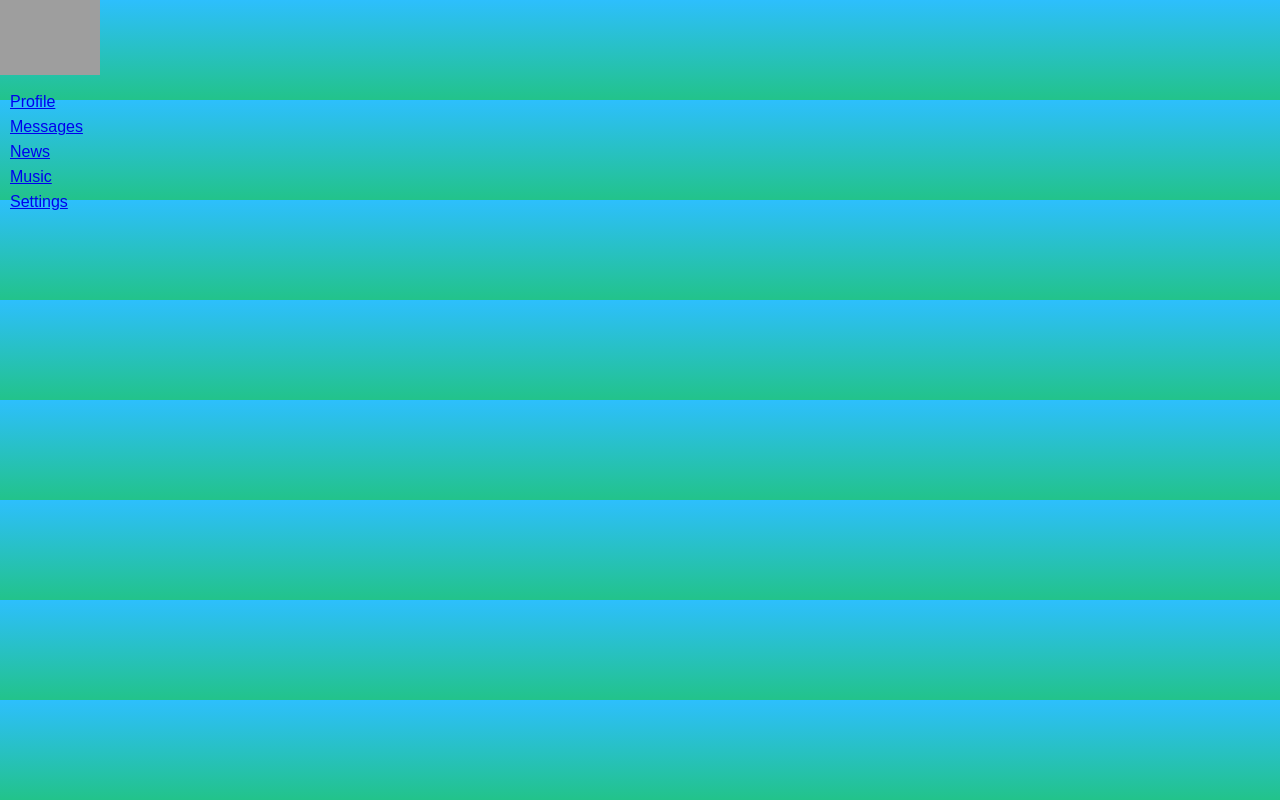
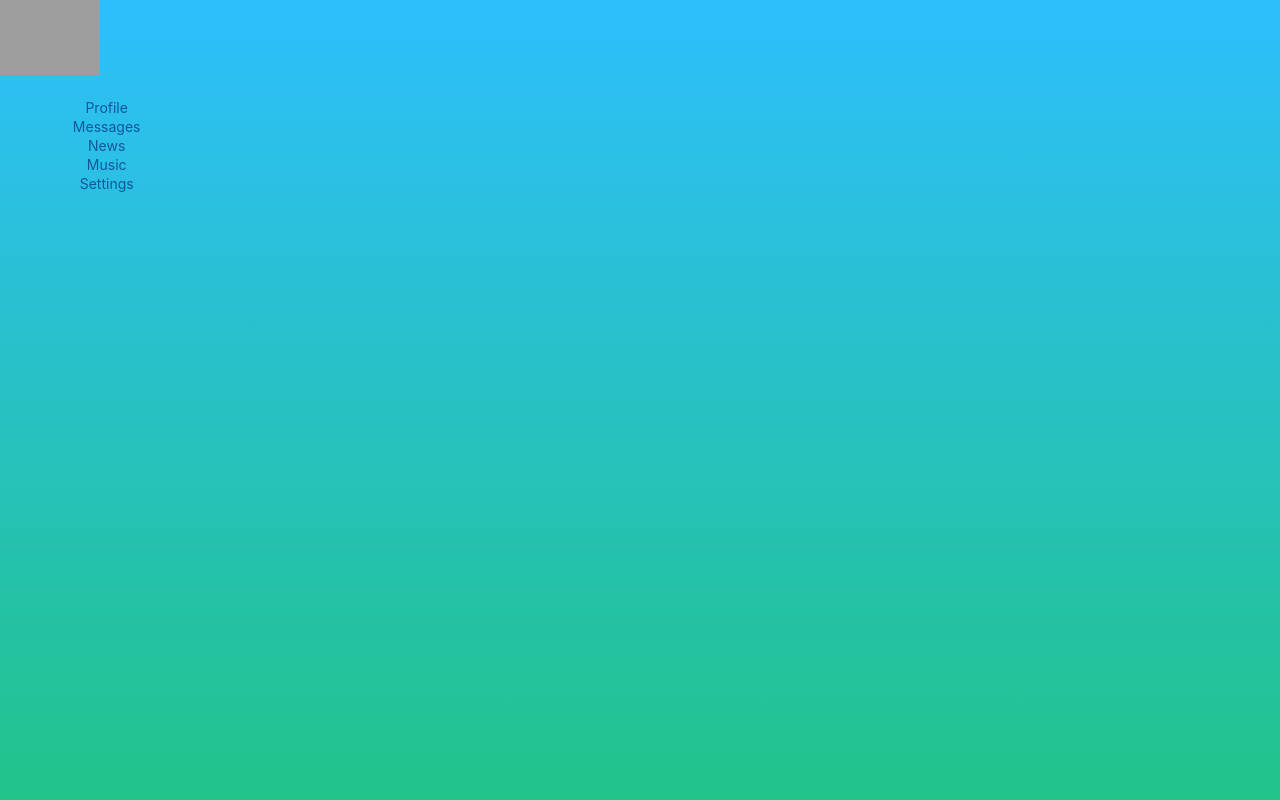
Before and after one commit to gem4ik/social.DOP, a React (Create React App) app: page / in a window 1280 px wide. Built offline with nearby package versions, Linux system fonts and the light colour scheme; grey boxes are pictures that could not be loaded.

Commit message:
style profile NavBar

```diff
--- a/src/components/Header/Header.tsx
+++ b/src/components/Header/Header.tsx
@@ -1,10 +1,16 @@
 import style from "./Header.module.css"
+import {NavLink} from "react-router-dom";
 
 export function Header() {
     return (
         <header className={style.header}>
             <div>
-                <img src="https://upload.wikimedia.org/wikipedia/commons/thumb/c/c9/Linkedin.svg/200px-Linkedin.svg.png" alt="logo"/>
+                <NavLink
+                    to="/profile"
+                    className={style.item}>
+                    <img src="https://upload.wikimedia.org/wikipedia/commons/thumb/c/c9/Linkedin.svg/200px-Linkedin.svg.png"
+                         alt="logo"/>
+                </NavLink>
             </div>
         </header>
     )
--- a/src/components/Nav/Nav.module.css
+++ b/src/components/Nav/Nav.module.css
@@ -1,7 +1,30 @@
 .nav {
-    grid-area: n;
-    padding: 10px;
-    font-family: sans-serif;
-    line-height: 25px;
-    height: auto;
+    padding-top: 20px;
+    display: flex;
+    flex-direction: column;
+    align-items: center;
+    height: max-content;
 }
+
+.item {
+    display: flex;
+    align-items: center;
+    justify-content: center;
+    font-size: 14px;
+    color: #14559d;
+    text-decoration: none;
+    padding: 0 15px;
+    height: 100%;
+    border-bottom: 2px solid transparent;
+    transition: all 0.3s ease;
+}
+
+.item:hover {
+    color: #5181b8;
+    border-bottom-color: #5181b8;
+}
+
+.active {
+    color: #5181b8;
+    border-bottom-color: #5181b8;
+}
--- a/src/components/Nav/Nav.tsx
+++ b/src/components/Nav/Nav.tsx
@@ -4,31 +4,21 @@ import {NavLink} from "react-router-dom";
 export function Nav() {
     return (
         <div className={style.nav}>
-            <div>
                 <NavLink
                     to="/profile"
-                    className="item">Profile</NavLink>
-            </div>
-            <div>
+                    className={style.item}>Profile</NavLink>
                 <NavLink
                     to="/dialogs"
-                    className="item">Messages</NavLink>
-            </div>
-            <div>
+                    className={style.item}>Messages</NavLink>
                 <NavLink
                     to="/news"
-                    className="item">News</NavLink>
-            </div>
-            <div>
+                    className={style.item}>News</NavLink>
                 <NavLink
                     to="/music"
-                    className="item">Music</NavLink>
-            </div>
-            <div>
+                    className={style.item}>Music</NavLink>
                 <NavLink
                     to="/settings"
-                    className="item">Settings</NavLink>
-            </div>
+                    className={style.item}>Settings</NavLink>
         </div>
     )
 }
--- a/src/index.css
+++ b/src/index.css
@@ -5,7 +5,9 @@ body {
     sans-serif;
   -webkit-font-smoothing: antialiased;
   -moz-osx-font-smoothing: grayscale;
-  background: linear-gradient(0deg, rgba(34,195,138,1) 0%, rgba(45,191,253,1) 100%);
+  background: no-repeat linear-gradient(0deg, rgba(34,195,138,1) 0%, rgba(45,191,253,1) 100%);
+  background-size: cover;
+  min-height: 100vh;
 }
 
 code {
```
